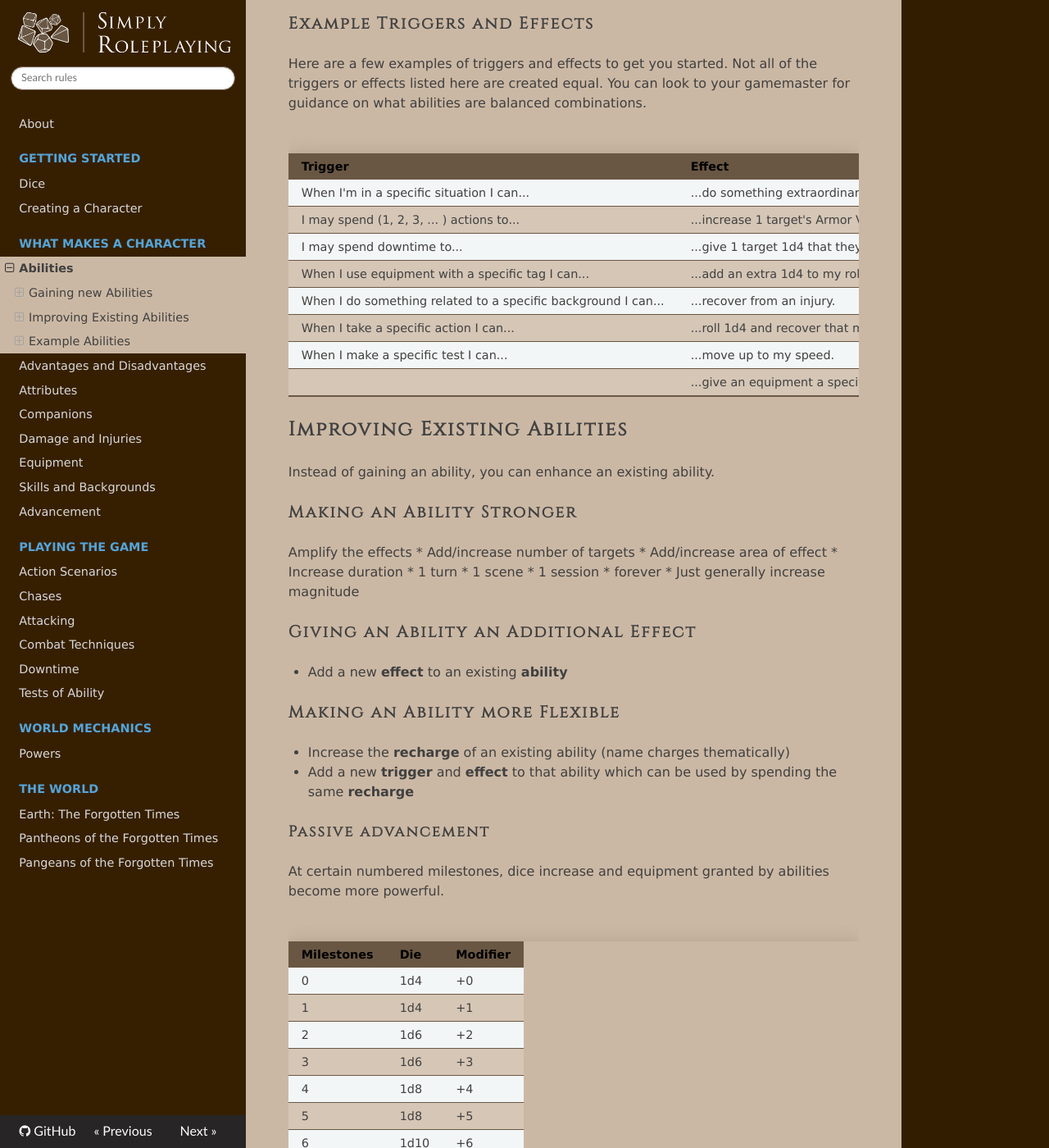
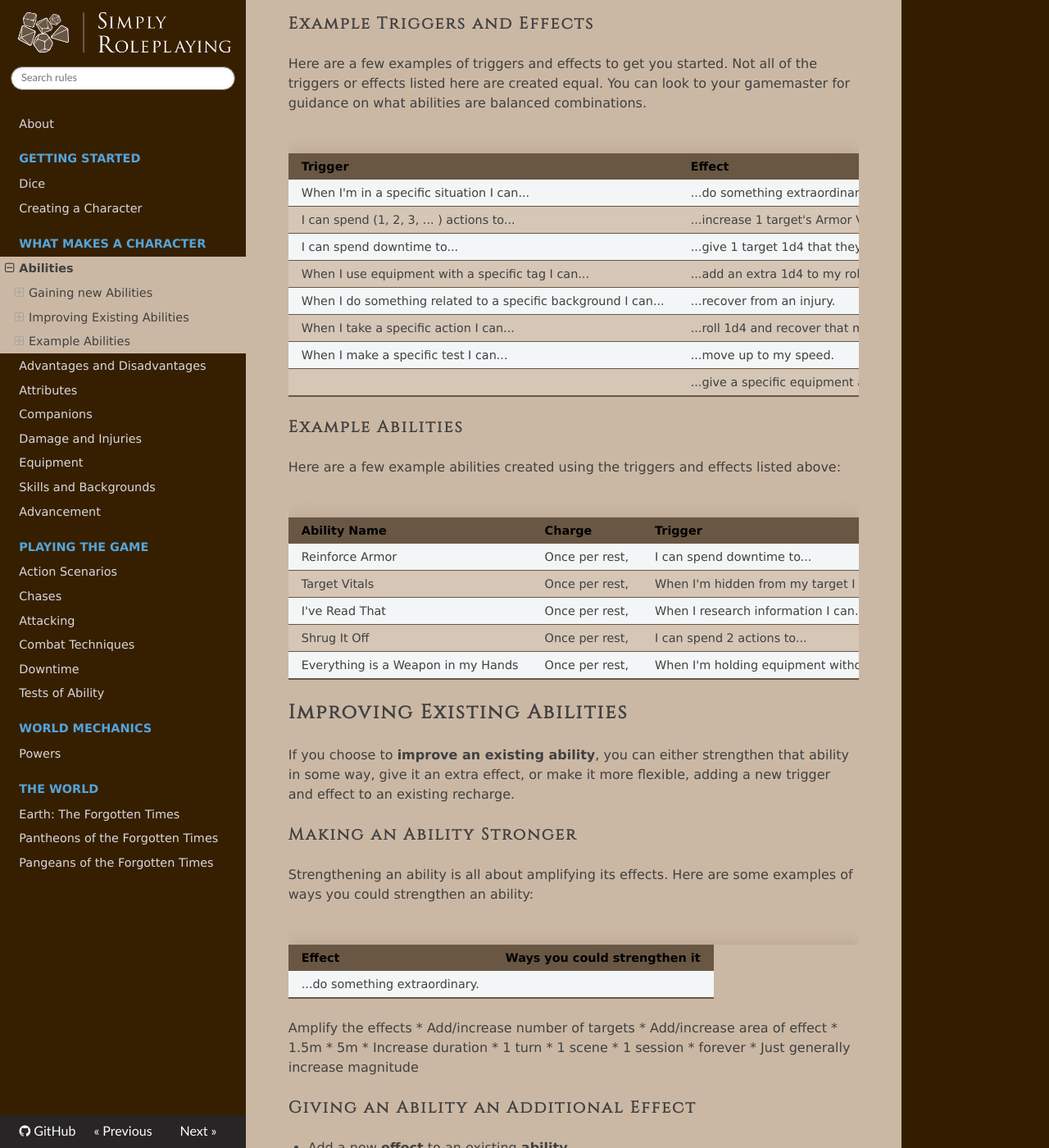
Before and after one commit to TheFifthRider/simply-roleplaying-webapp, an MkDocs documentation site: the page built from docs/character/abilities.md, in a window 1280 px wide and 1400 px high, scrolled down 846 px. Shown: the whole window at 82% size. Built offline with MkDocs 1.6.1, drawn with Linux system fonts in a browser that asks for light colours; nearby versions of some CDN libraries.

Commit message:
Feat: Making progress on Abilities

```diff
--- a/docs/character/abilities.md
+++ b/docs/character/abilities.md
@@ -24,24 +24,44 @@ Here are a few examples of triggers and effects to get you started. Not all of t
 
 | Trigger                                                      | Effect                                                       |
 | ------------------------------------------------------------ | ------------------------------------------------------------ |
-| When I'm in a specific situation I can...                    | ...do  something extraordinary.                              |
-| I may spend (1, 2, 3, ... ) actions to...                    | ...increase 1 target's Armor Value by 1d4 until the end of their next turn. |
-| I may spend downtime to...                                   | ...give 1 target 1d4 that they can use to perform a specific action. |
+| When I'm in a specific situation I can...                    | ...do something extraordinary.                               |
+| I can spend (1, 2, 3, ... ) actions to...                    | ...increase 1 target's Armor Value by 1d4 for a specific amount of time. |
+| I can spend downtime to...                                   | ...give 1 target 1d4 that they can use to perform a specific action. They lose this die after a specific amount of time. |
 | When I use equipment with a specific tag I can...            | ...add an extra 1d4 to my roll.                              |
 | When I do something related to a specific background I can... | ...recover from an injury.                                   |
 | When I take a specific action I can...                       | ...roll 1d4 and recover that much damage.                    |
 | When I make a specific test I can...                         | ...move up to my speed.                                      |
-|                                                              | ...give an equipment a specific tag until the end of my next turn. |
+|                                                              | ...give a specific equipment a specific tag for a specific amount of time. |
+
+### Example Abilities
+
+Here are a few example abilities created using the triggers and effects listed above:
+
+| Ability Name                       | Charge         | Trigger                                                  | Effect                                                       |
+| ---------------------------------- | -------------- | -------------------------------------------------------- | ------------------------------------------------------------ |
+| Reinforce Armor                    | Once per rest, | I can spend downtime to...                               | ...increase 1 target's Armor Value by 1d4 for the next scene. |
+| Target Vitals                      | Once per rest, | When I'm hidden from my target I can...                  | ...give a weapon the **intuition** tag until the end of my next turn. |
+| I've Read That                     | Once per rest, | When I research information I can...                     | ...add an extra 1d4 to my roll.                              |
+| Shrug It Off                       | Once per rest, | I can spend 2 actions to...                              | ...recover from an injury.                                   |
+| Everything is a Weapon in my Hands | Once per rest, | When I'm holding equipment without the **weapon** tag... | ...I can give it the **weapon** tag for the scene. _(The GM will give it an attribute tag if it doesn't already have one)_ |
 
 ## Improving Existing Abilities
 
-Instead of gaining an ability, you can enhance an existing ability.
+If you choose to **improve an existing ability**, you can either strengthen that ability in some way, give it an extra effect, or make it more flexible, adding a new trigger and effect to an existing recharge.
 
 ### Making an Ability Stronger
+
+Strengthening an ability is all about amplifying its effects. Here are some examples of ways you could strengthen an ability:
+
+| Effect                         | Ways you could strengthen it |
+| ------------------------------ | ---------------------------- |
+| ...do something extraordinary. |                              |
 
 Amplify the effects
 *    Add/increase number of targets
 *    Add/increase area of effect
+     *    1.5m
+     *    5m
 *    Increase duration
      *    1 turn
      *    1 scene
```
